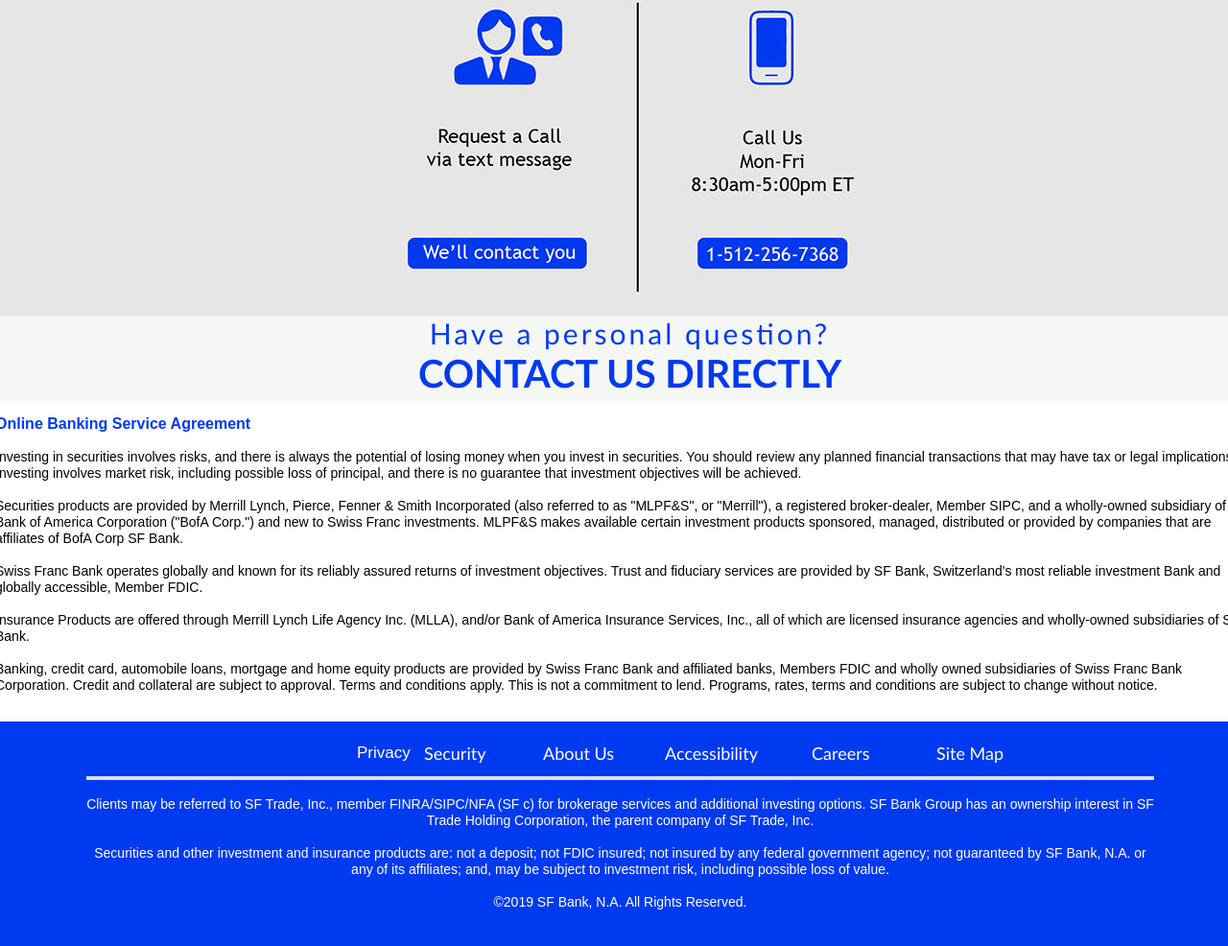
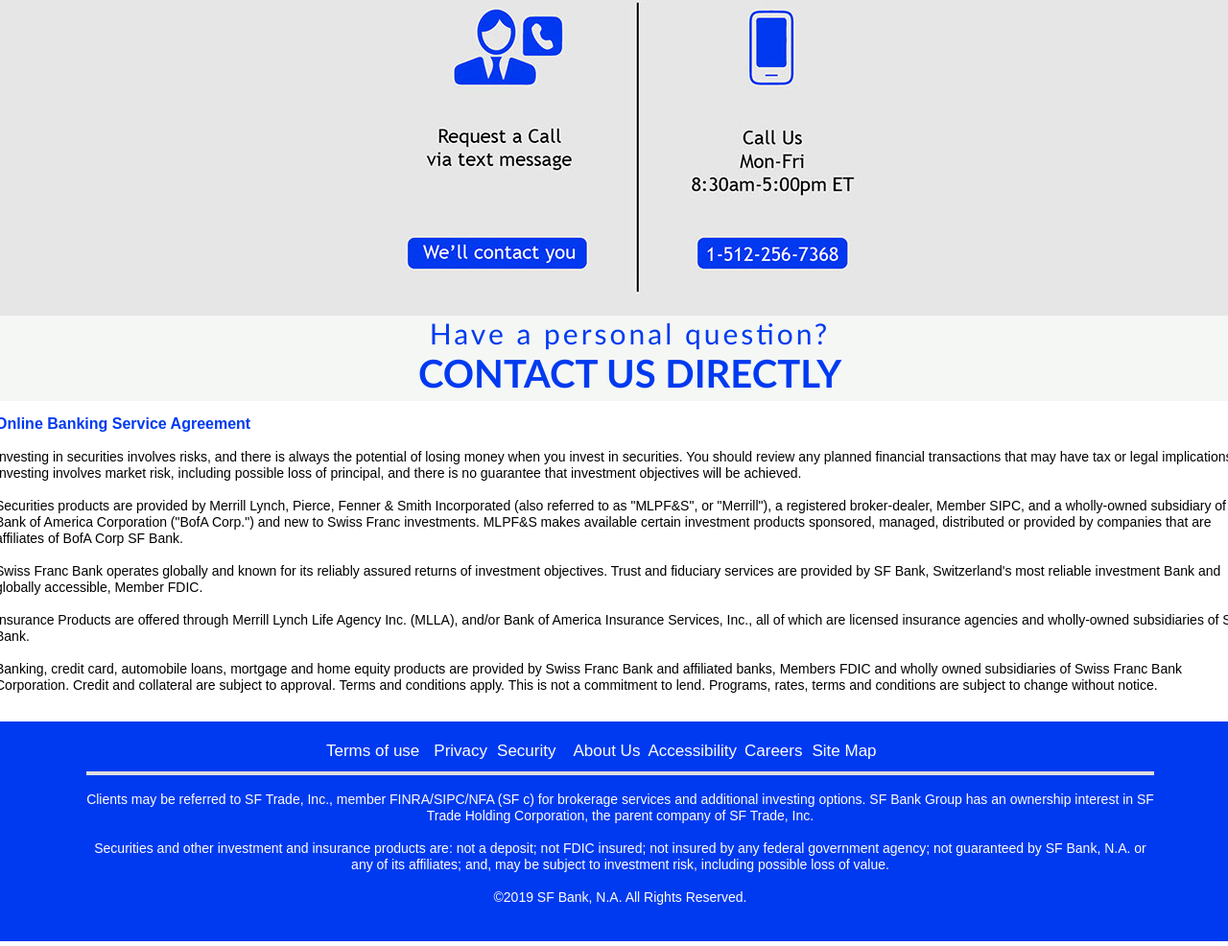
Before and after one commit to charles2k16/swissfranc, a plain HTML site: page index.html in a window 1280 px wide. Shown: the part 1784-2770 px from the top of the page at 96% size. Drawn offline with Linux system fonts and the light colour scheme.

Commit message:
new changes

```diff
--- a/index.html
+++ b/index.html
@@ -4,7 +4,6 @@
 
   <meta http-equiv="Content-type" content="text/html;charset=UTF-8"/>
   <meta name="generator" content="2017.0.0.363"/>
-  <link rel="shortcut icon" href="images/favicon.jpg" type="image/vnd.microsoft.icon" />
 
   <script type="text/javascript">
    // Update the 'nojs'/'js' class on the html node
@@ -14,11 +13,11 @@
 if(typeof Muse == "undefined") window.Muse = {}; window.Muse.assets = {"required":["museutils.js", "museconfig.js", "webpro.js", "musewpslideshow.js", "jquery.museoverlay.js", "touchswipe.js", "jquery.watch.js", "require.js", "index.css"], "outOfDate":[]};
 </script>
 
-  <title>Swiss Franc Bank</title>
+  <title>Home</title>
   <!-- CSS -->
   <link rel="stylesheet" type="text/css" href="css/site_global.css?crc=443350757"/>
-  <link rel="stylesheet" type="text/css" href="css/master_a-master.css?crc=3860267705"/>
-  <link rel="stylesheet" type="text/css" href="css/index.css?crc=406598696" id="pagesheet"/>
+  <link rel="stylesheet" type="text/css" href="css/master_a-master.css?crc=3991584936"/>
+  <link rel="stylesheet" type="text/css" href="css/index.css?crc=309772092" id="pagesheet"/>
    </head>
  <body>
 
@@ -29,13 +28,16 @@
       <div class="popup_anchor" id="u1182popup">
        <div class="SlideShowContentPanel clearfix" id="u1182"><!-- stack box -->
         <div class="SSSlide clip_frame grpelem" id="u1185"><!-- image -->
-         <img class="ImageInclude" id="u1185_img" data-src="images/banner4.jpg?crc=350542223" src="images/blank.gif?crc=4208392903" alt="" data-width="1500" data-height="564"/>
+         <img class="ImageInclude" id="u1185_img" data-src="images/10-ways-to-increase-profit-margins-blog-795x405.jpg?crc=350542223" src="images/blank.gif?crc=4208392903" alt="" data-width="1500" data-height="764"/>
         </div>
         <div class="SSSlide invi clip_frame grpelem" id="u1317"><!-- image -->
-         <img class="ImageInclude" id="u1317_img" data-src="images/bannercopy.jpg?crc=4162316809" src="images/blank.gif?crc=4208392903" alt="" data-width="1500" data-height="594"/>
+         <img class="ImageInclude" id="u1317_img" data-src="images/17-help-kids-save-money.jpg?crc=4162316809" src="images/blank.gif?crc=4208392903" alt="" data-width="1500" data-height="594"/>
+        </div>
+        <div class="SSSlide invi clip_frame grpelem" id="u1343"><!-- image -->
+         <img class="ImageInclude" id="u1343_img" data-src="images/vault-installation.jpg?crc=468879763" src="images/blank.gif?crc=4208392903" alt="" data-width="1500" data-height="728"/>
         </div>
         <div class="SSSlide invi clip_frame grpelem" id="u6001"><!-- image -->
-         <img class="ImageInclude" id="u6001_img" data-src="images/vault-installation.jpg?crc=310823399" src="images/blank.gif?crc=4208392903" alt="" data-width="1500" data-height="562"/>
+         <img class="ImageInclude" id="u6001_img" data-src="images/banner3.jpg?crc=310823399" src="images/blank.gif?crc=4208392903" alt="" data-width="1500" data-height="562"/>
         </div>
        </div>
       </div>
@@ -153,6 +155,12 @@
      <a class="nonblock nontext clearfix grpelem" id="u4071-6" href="contact-directly.html"><!-- content --><p id="u4071-2">Have a personal question?</p><p id="u4071-4">CONTACT US DIRECTLY</p></a>
     </div>
     <div class="clearfix colelem" id="pu4083-4"><!-- group -->
+     <div class="clearfix grpelem" id="u4083-4"><!-- content -->
+      <p>Terms of use</p>
+     </div>
+     <div class="clearfix grpelem" id="u4089-4"><!-- content -->
+      <p>Privacy</p>
+     </div>
      <div class="clearfix grpelem" id="u6556-20"><!-- content -->
       <p id="u6556-2">Online Banking Service Agreement</p>
       <p>&nbsp;</p>
@@ -169,19 +177,28 @@
      </div>
     </div>
     <div class="clearfix colelem" id="u4037"><!-- column -->
-     <div class="clearfix colelem" id="pu4095-4"><!-- group -->
-      <div class=" grpelem" style="width: 70px; color: white; font-size: 17px; margin-top: 2px;"><!-- content -->
-        <p>Privacy</p>
+     <div class="clearfix colelem" id="pu56243-4" style="text-align: center; width: 600px; margin: 0px 250px;"><!-- group -->
+      <div class="clearfix grpelem" id="u56243-4" style="font-size: 17px; color:white; margin-right: 15px;"><!-- content -->
+       <p>Terms of use</p>
       </div>
-      <div class="clearfix grpelem" id="u4095-4"><!-- content -->
+      <div class="clearfix grpelem" id="u56244-4" style="font-size: 17px; color:white; margin-right: 10px;"><!-- content -->
+       <p>Privacy</p>
+      </div>
+      <div class="clearfix grpelem" id="u56245-4"style="font-size: 17px; color:white; margin-right: 10px;"><!-- content -->
        <p>Security</p>
       </div>
-      <div class="clearfix grpelem" id="u4101-4"><!-- content -->
+      <div class="clearfix grpelem" id="u56246-4"style="font-size: 17px; color:white; margin-left: 8px;"><!-- content -->
        <p>About Us</p>
       </div>
-      <a class="nonblock nontext clearfix grpelem" id="u4131-4" href="accessibility.html"><!-- content --><p>Accessibility</p></a>
-      <a class="nonblock nontext clearfix grpelem" id="u4137-4" href="carrers.html"><!-- content --><p>Careers</p></a>
-      <a class="nonblock nontext clearfix grpelem" id="u4143-4" href="site-map.html"><!-- content --><p>Site Map</p></a>
+      <div class="clearfix grpelem" id="u56247-4"style="font-size: 17px; color:white; margin-left: 8px;"><!-- content -->
+       <p>Accessibility</p>
+      </div>
+      <div class="clearfix grpelem" id="u56248-4" style="font-size: 17px; color:white; margin-left: 8px;"><!-- content -->
+       <p>Careers</p>
+      </div>
+      <div class="clearfix grpelem" id="u56249-4" style="font-size: 17px; color:white; margin-left: 10px;"><!-- content -->
+       <p>Site Map</p>
+      </div>
      </div>
      <div class="colelem" id="u4077"><!-- simple frame --></div>
      <div class="clearfix colelem" id="u4149-11"><!-- content -->
```
